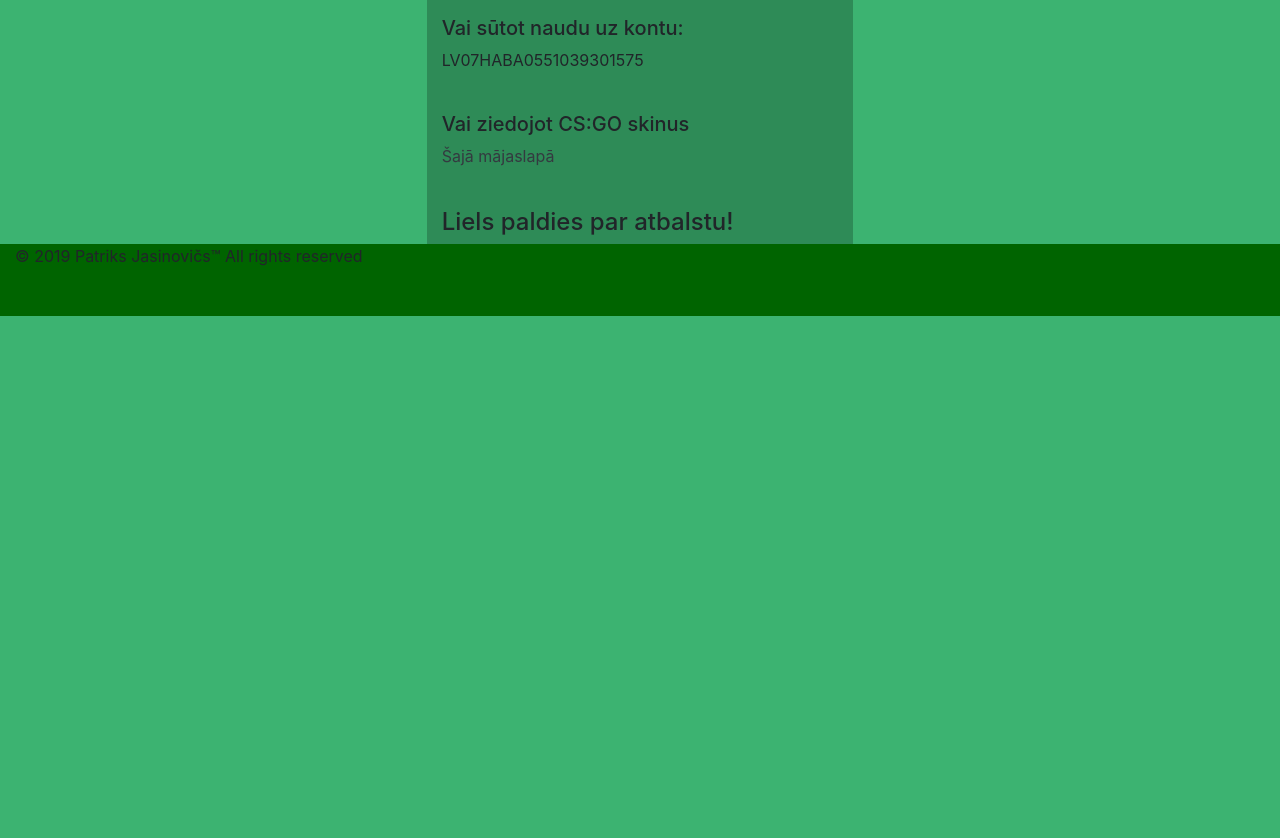
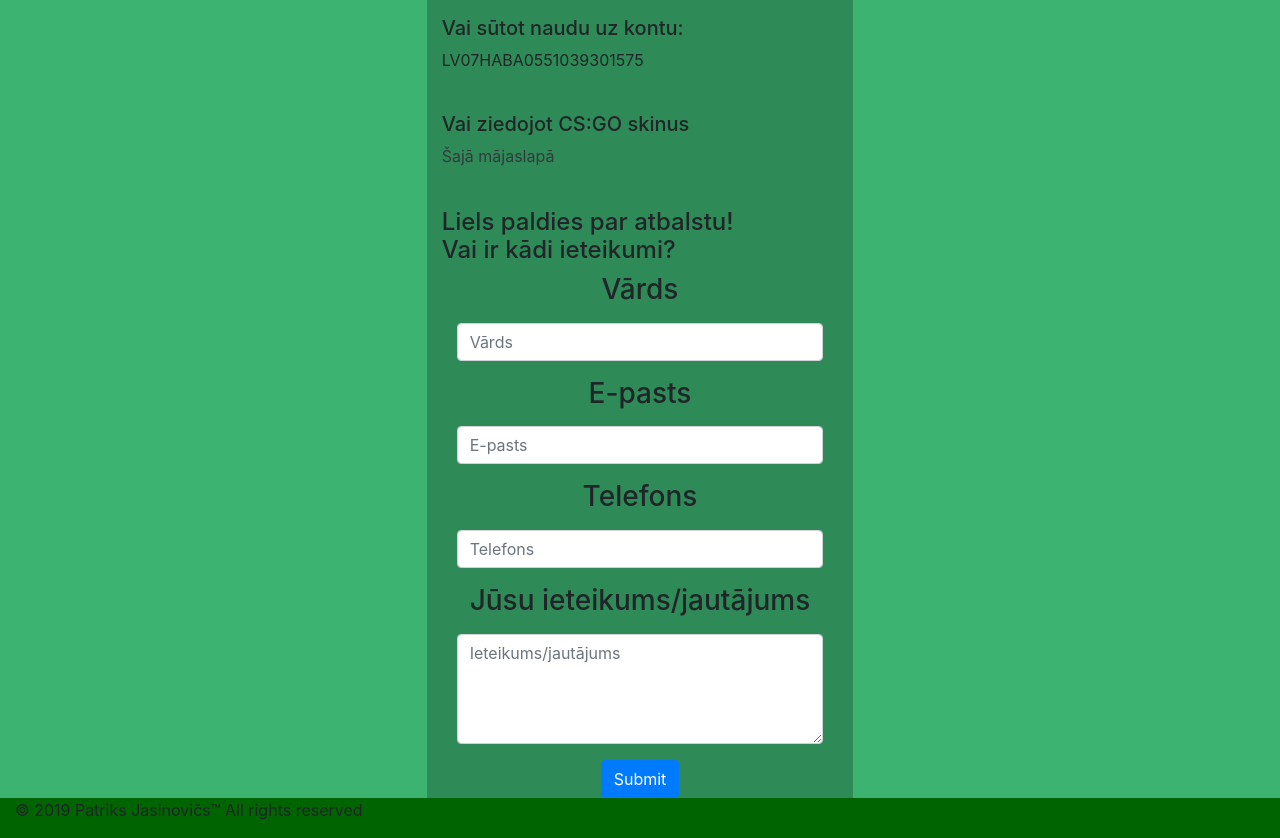
Before and after one commit to PatriksJasinovics/rvtesports_2uzd, a PHP site: page /donate.php in a window 1280 px wide. Shown: the part 484-1322 px from the top of the page. Before the commit the page ends 800 px from the top, so only its background shows below. Run offline with PHP 8.4, Linux system fonts and the light colour scheme.

Commit message:
created form in donate.php for suggestions

```diff
--- a/donate.php
+++ b/donate.php
@@ -68,7 +68,69 @@
             <li><h5>Vai ziedojot CS:GO skinus</h5> <a href="https://steamcommunity.com/tradeoffer/new/?partner=163677314&token=2Sci675N" class="text-dark">Šajā mājaslapā</a></li>
         </ul>
         <br>
-        <h4>Liels paldies par atbalstu!</h4>
+        <h4>Liels paldies par atbalstu! <br> Vai ir kādi ieteikumi?</h4>
+        <span id="ieteikumi">
+    <div class="ieteikumi" id="ieteikumi">
+        <div class="container-fluid padding">
+            <div class="row welcome text-center">
+                <div class="col-12">
+                    <form action="donate.php#ieteikumi" method="post">
+                        <div class="form-group">
+                            <h3><label for="name">Vārds</label></h3>
+                            <input type="name" class="form-control" id="name" aria-describedby="Vārds" placeholder="Vārds" name="name">
+                        </div>
+                        <div class="form-group">
+                            <h3><label for="email">E-pasts</label></h3>
+                            <input type="email" class="form-control" id="email" aria-describedby="emailHelp" placeholder="E-pasts" name="email">
+                        </div>
+                        <div class="form-group">
+                            <h3><label for="telephone">Telefons</label></h3>
+                            <input type="telephone" class="form-control" id="telephone" placeholder="Telefons" name="telephone">
+                        </div>
+                        <div class="form-group">
+                            <h3><label for="textArea">Jūsu ieteikums/jautājums</label></h3>
+                            <textarea class="form-control" id="textarea" rows="4" name="suggestion" placeholder="Ieteikums/jautājums"></textarea>
+                        </div>
+                        <button type="submit" class="btn btn-primary" name="save">Submit</button>
+                    </form>
+                </div>
+            </div>
+        </div>
+    </div>
+</span>
+
+<?php
+    if(isset($_POST['save'])) {
+        if(empty($_POST['name']))
+        {
+            echo "<b>Vārds:</b> Lauks nevar būt tukšs</br>";
+        } else {
+            if(preg_match('~[0-9]+~', $_POST['name'])) {
+                echo "<b>Vārds:</b> Jūsu vārds nevar saturēt ciparus</br>";
+            } else {
+                echo "<b>Vārds:</b> {$_POST['name']}</br>";
+            }
+        }
+        if(empty($_POST['email']))
+        {
+            echo "<b>E-pasts:</b> Lauks nevar būt tukšs</br>";
+        } else {
+            echo "<b>E-pasts: </b>{$_POST['email']}</br>";
+        }
+        if(empty($_POST['telephone']))
+        {
+            echo "<b>Telefons:</b> Lauks nevar būt tukšs</br>";
+        } else {
+            if(preg_match('~[aA-zZ]+~', $_POST['telephone'])) {
+                echo "<b>Telefons: </b>Telefona numurs nevar saturēt burtus</br>";
+            } else {
+                echo "<b>Telefons: </b>{$_POST['telephone']}</br>";
+            }
+        }
+        echo "<b>Jautājums: </b>{$_POST['suggestion']}";
+}
+?>
+
     </div>
     <div class="col-sm-4" style="background-color:mediumseagreen">
         <h4>Divi mūsu spēlētāji arī regulāri strīmo YouTube:</h4>
```
